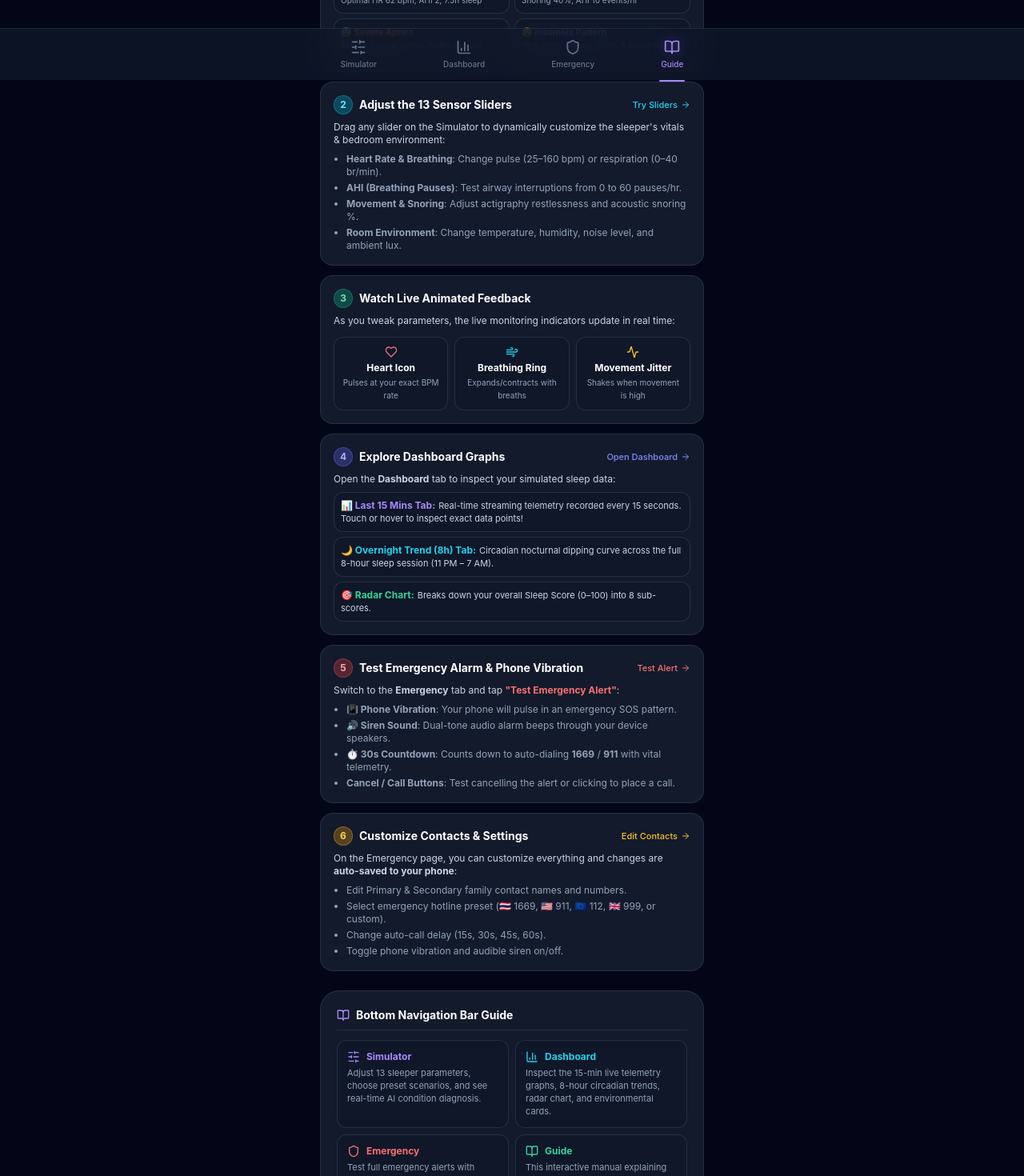
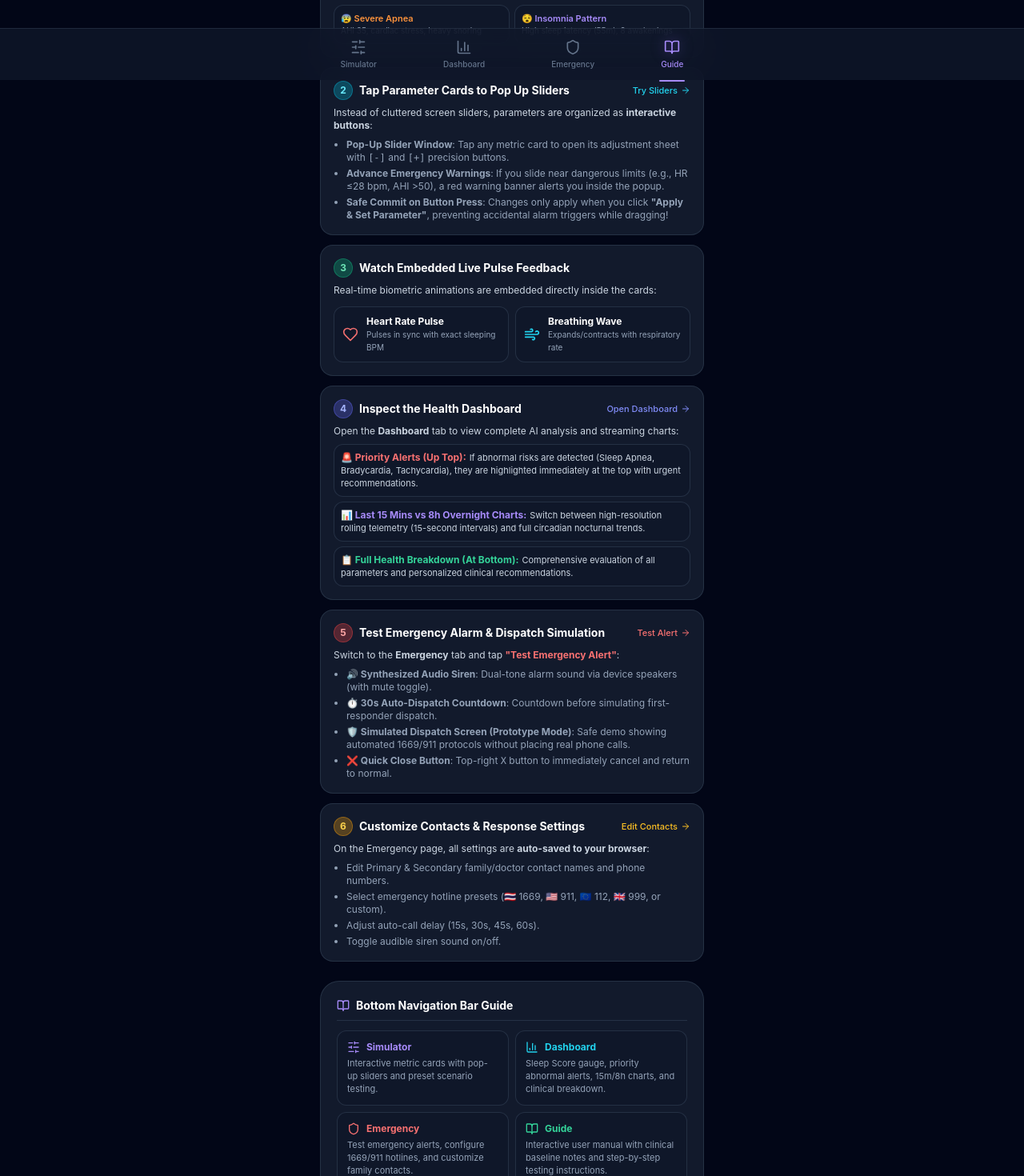
Before and after one commit to MonGZAZA/contactless-sleep-monitor-gui, a React (Vite) app: page /guide in a window 1280 px wide. Shown: the part 700-2170 px from the top of the page at 80% size. Built offline with nearby package versions, Linux system fonts and the light colour scheme.

Commit message:
Update Player Guide to match all current features, slider popovers, and dashboard structure

```diff
--- a/src/pages/Guide.jsx
+++ b/src/pages/Guide.jsx
@@ -11,12 +11,13 @@ import {
   AlertTriangle,
   Zap,
   Phone,
-  Vibrate,
   Clock,
   Sparkles,
   ArrowRight,
   CheckCircle2,
   Volume2,
+  ShieldAlert,
+  ClipboardList,
 } from 'lucide-react';
 
 export default function Guide() {
@@ -34,7 +35,7 @@ export default function Guide() {
           </div>
         </div>
         <p className="text-xs text-slate-300 leading-relaxed mt-2">
-          This web app is a <strong>companion prototype</strong> for DreamGuard — a <strong>contactless bedside health monitor</strong>. It allows you to simulate any sleeper condition and see how the AI analyzes health vitals, calculates sleep quality, and triggers emergency alerts in real time.
+          This web app is a <strong>companion prototype</strong> for DreamGuard — a <strong>contactless bedside health monitor</strong>. It allows you to simulate any sleeper condition and observe how AI analyzes vitals, calculates sleep scores, detects abnormalities, and triggers emergency protocols in real time.
         </p>
       </div>
 
@@ -50,13 +51,13 @@ export default function Guide() {
         </div>
         <div className="text-[11px] text-slate-300 space-y-1.5 leading-relaxed">
           <p>
-            • <strong className="text-white">Every person's body is different:</strong> Optimal heart rates, respiration, and sleep duration vary across individuals based on age, genetics, physical fitness (e.g., an athlete's resting pulse is naturally lower), and existing medical conditions.
+            • <strong className="text-white">Every person's body is different:</strong> Optimal heart rates, respiration, and sleep duration vary across individuals based on age, genetics, physical fitness (e.g., an athlete's resting pulse is naturally lower), and medical history.
           </p>
           <p>
-            • <strong className="text-white">Example Reference Baseline:</strong> The numbers and thresholds shown in this prototype represent a standard adult population reference.
+            • <strong className="text-white">Example Reference Baseline:</strong> The numbers and thresholds shown in this prototype represent standard adult population reference values.
           </p>
           <p>
-            • <strong className="text-white">3-Night Adaptive AI Calibration:</strong> In real-world operation, DreamGuard first performs an automatic <strong>3-night baseline calibration</strong> to learn your personal resting physiology and bedroom environment before generating custom, individualized health advice.
+            • <strong className="text-white">3-Night Adaptive AI Calibration:</strong> In real-world deployment, DreamGuard first performs an automatic <strong>3-night baseline calibration</strong> to learn your personal resting physiology and bedroom environment before generating individualized health advice.
           </p>
         </div>
       </div>
@@ -85,7 +86,7 @@ export default function Guide() {
             </Link>
           </div>
           <p className="text-xs text-slate-300">
-            Tap preset scenario buttons to immediately load clinically realistic sleep profiles:
+            Swipe or click the preset buttons at the top of the Simulator to immediately load clinically realistic sleep profiles:
           </p>
           <div className="grid grid-cols-2 gap-1.5 text-[11px] pt-1">
             <div className="p-2 bg-slate-900/80 rounded-xl border border-slate-700/60">
@@ -114,7 +115,7 @@ export default function Guide() {
               <span className="w-6 h-6 rounded-full bg-cyan-500/30 text-cyan-300 font-bold text-xs flex items-center justify-center border border-cyan-500/40">
                 2
               </span>
-              <h4 className="text-sm font-bold text-white">Adjust the 13 Sensor Sliders</h4>
+              <h4 className="text-sm font-bold text-white">Tap Parameter Cards to Pop Up Sliders</h4>
             </div>
             <Link
               to="/"
@@ -124,13 +125,12 @@ export default function Guide() {
             </Link>
           </div>
           <p className="text-xs text-slate-300">
-            Drag any slider on the Simulator to dynamically customize the sleeper's vitals & bedroom environment:
+            Instead of cluttered screen sliders, parameters are organized as <strong>interactive buttons</strong>:
           </p>
           <ul className="text-xs text-slate-400 space-y-1 pl-4 list-disc">
-            <li><strong>Heart Rate & Breathing</strong>: Change pulse (25–160 bpm) or respiration (0–40 br/min).</li>
-            <li><strong>AHI (Breathing Pauses)</strong>: Test airway interruptions from 0 to 60 pauses/hr.</li>
-            <li><strong>Movement & Snoring</strong>: Adjust actigraphy restlessness and acoustic snoring %.</li>
-            <li><strong>Room Environment</strong>: Change temperature, humidity, noise level, and ambient lux.</li>
+            <li><strong>Pop-Up Slider Window</strong>: Tap any metric card to open its adjustment sheet with <code>[-]</code> and <code>[+]</code> precision buttons.</li>
+            <li><strong>Advance Emergency Warnings</strong>: If you slide near dangerous limits (e.g., HR ≤28 bpm, AHI &gt;50), a red warning banner alerts you inside the popup.</li>
+            <li><strong>Safe Commit on Button Press</strong>: Changes only apply when you click <strong>"Apply & Set Parameter"</strong>, preventing accidental alarm triggers while dragging!</li>
           </ul>
         </div>
 
@@ -140,26 +140,25 @@ export default function Guide() {
             <span className="w-6 h-6 rounded-full bg-emerald-500/30 text-emerald-300 font-bold text-xs flex items-center justify-center border border-emerald-500/40">
               3
             </span>
-            <h4 className="text-sm font-bold text-white">Watch Live Animated Feedback</h4>
+            <h4 className="text-sm font-bold text-white">Watch Embedded Live Pulse Feedback</h4>
           </div>
           <p className="text-xs text-slate-300">
-            As you tweak parameters, the live monitoring indicators update in real time:
+            Real-time biometric animations are embedded directly inside the cards:
           </p>
-          <div className="grid grid-cols-3 gap-2 text-center text-xs pt-1">
-            <div className="p-2.5 bg-slate-900/80 rounded-xl border border-slate-700/60">
-              <Heart className="w-4 h-4 text-red-400 mx-auto mb-1 animate-pulse" />
-              <span className="font-bold text-white">Heart Icon</span>
-              <p className="text-[10px] text-slate-400 mt-0.5">Pulses at your exact BPM rate</p>
+          <div className="grid grid-cols-2 gap-2 text-xs pt-1">
+            <div className="p-2.5 bg-slate-900/80 rounded-xl border border-slate-700/60 flex items-center gap-2.5">
+              <Heart className="w-5 h-5 text-red-400 animate-pulse shrink-0" />
+              <div>
+                <span className="font-bold text-white block">Heart Rate Pulse</span>
+                <p className="text-[10px] text-slate-400">Pulses in sync with exact sleeping BPM</p>
+              </div>
             </div>
-            <div className="p-2.5 bg-slate-900/80 rounded-xl border border-slate-700/60">
-              <Wind className="w-4 h-4 text-cyan-400 mx-auto mb-1" />
-              <span className="font-bold text-white">Breathing Ring</span>
-              <p className="text-[10px] text-slate-400 mt-0.5">Expands/contracts with breaths</p>
-            </div>
-            <div className="p-2.5 bg-slate-900/80 rounded-xl border border-slate-700/60">
-              <Activity className="w-4 h-4 text-amber-400 mx-auto mb-1" />
-              <span className="font-bold text-white">Movement Jitter</span>
-              <p className="text-[10px] text-slate-400 mt-0.5">Shakes when movement is high</p>
+            <div className="p-2.5 bg-slate-900/80 rounded-xl border border-slate-700/60 flex items-center gap-2.5">
+              <Wind className="w-5 h-5 text-cyan-400 shrink-0" />
+              <div>
+                <span className="font-bold text-white block">Breathing Wave</span>
+                <p className="text-[10px] text-slate-400">Expands/contracts with respiratory rate</p>
+              </div>
             </div>
           </div>
         </div>
@@ -171,7 +170,7 @@ export default function Guide() {
               <span className="w-6 h-6 rounded-full bg-indigo-500/30 text-indigo-300 font-bold text-xs flex items-center justify-center border border-indigo-500/40">
                 4
               </span>
-              <h4 className="text-sm font-bold text-white">Explore Dashboard Graphs</h4>
+              <h4 className="text-sm font-bold text-white">Inspect the Health Dashboard</h4>
             </div>
             <Link
               to="/dashboard"
@@ -181,25 +180,25 @@ export default function Guide() {
             </Link>
           </div>
           <p className="text-xs text-slate-300">
-            Open the <strong>Dashboard</strong> tab to inspect your simulated sleep data:
+            Open the <strong>Dashboard</strong> tab to view complete AI analysis and streaming charts:
           </p>
           <div className="space-y-1.5 text-xs">
             <div className="p-2 bg-slate-900/80 rounded-xl border border-slate-700/60">
-              <span className="font-bold text-violet-400">📊 Last 15 Mins Tab:</span>
+              <span className="font-bold text-red-400">🚨 Priority Alerts (Up Top):</span>
               <span className="text-slate-300 text-[11px] ml-1">
-                Real-time streaming telemetry recorded every 15 seconds. Touch or hover to inspect exact data points!
+                If abnormal risks are detected (Sleep Apnea, Bradycardia, Tachycardia), they are highlighted immediately at the top with urgent recommendations.
               </span>
             </div>
             <div className="p-2 bg-slate-900/80 rounded-xl border border-slate-700/60">
-              <span className="font-bold text-cyan-400">🌙 Overnight Trend (8h) Tab:</span>
+              <span className="font-bold text-violet-400">📊 Last 15 Mins vs 8h Overnight Charts:</span>
               <span className="text-slate-300 text-[11px] ml-1">
-                Circadian nocturnal dipping curve across the full 8-hour sleep session (11 PM – 7 AM).
+                Switch between high-resolution rolling telemetry (15-second intervals) and full circadian nocturnal trends.
               </span>
             </div>
             <div className="p-2 bg-slate-900/80 rounded-xl border border-slate-700/60">
-              <span className="font-bold text-emerald-400">🎯 Radar Chart:</span>
+              <span className="font-bold text-emerald-400">📋 Full Health Breakdown (At Bottom):</span>
               <span className="text-slate-300 text-[11px] ml-1">
-                Breaks down your overall Sleep Score (0–100) into 8 sub-scores.
+                Comprehensive evaluation of all parameters and personalized clinical recommendations.
               </span>
             </div>
           </div>
@@ -212,7 +211,7 @@ export default function Guide() {
               <span className="w-6 h-6 rounded-full bg-red-500/30 text-red-300 font-bold text-xs flex items-center justify-center border border-red-500/40">
                 5
               </span>
-              <h4 className="text-sm font-bold text-white">Test Emergency Alarm & Phone Vibration</h4>
+              <h4 className="text-sm font-bold text-white">Test Emergency Alarm & Dispatch Simulation</h4>
             </div>
             <Link
               to="/emergency"
@@ -225,10 +224,10 @@ export default function Guide() {
             Switch to the <strong>Emergency</strong> tab and tap <span className="text-red-400 font-bold">"Test Emergency Alert"</span>:
           </p>
           <ul className="text-xs text-slate-400 space-y-1 pl-4 list-disc">
-            <li><strong>📳 Phone Vibration</strong>: Your phone will pulse in an emergency SOS pattern.</li>
-            <li><strong>🔊 Siren Sound</strong>: Dual-tone audio alarm beeps through your device speakers.</li>
-            <li><strong>⏱️ 30s Countdown</strong>: Counts down to auto-dialing <strong>1669</strong> / <strong>911</strong> with vital telemetry.</li>
-            <li><strong>Cancel / Call Buttons</strong>: Test cancelling the alert or clicking to place a call.</li>
+            <li><strong>🔊 Synthesized Audio Siren</strong>: Dual-tone alarm sound via device speakers (with mute toggle).</li>
+            <li><strong>⏱️ 30s Auto-Dispatch Countdown</strong>: Countdown before simulating first-responder dispatch.</li>
+            <li><strong>🛡️ Simulated Dispatch Screen (Prototype Mode)</strong>: Safe demo showing automated 1669/911 protocols without placing real phone calls.</li>
+            <li><strong>❌ Quick Close Button</strong>: Top-right <code>X</code> button to immediately cancel and return to normal.</li>
           </ul>
         </div>
 
@@ -239,7 +238,7 @@ export default function Guide() {
               <span className="w-6 h-6 rounded-full bg-amber-500/30 text-amber-300 font-bold text-xs flex items-center justify-center border border-amber-500/40">
                 6
               </span>
-              <h4 className="text-sm font-bold text-white">Customize Contacts & Settings</h4>
+              <h4 className="text-sm font-bold text-white">Customize Contacts & Response Settings</h4>
             </div>
             <Link
               to="/emergency"
@@ -249,13 +248,13 @@ export default function Guide() {
             </Link>
           </div>
           <p className="text-xs text-slate-300">
-            On the Emergency page, you can customize everything and changes are <strong>auto-saved to your phone</strong>:
+            On the Emergency page, all settings are <strong>auto-saved to your browser</strong>:
           </p>
           <ul className="text-xs text-slate-400 space-y-1 pl-4 list-disc">
-            <li>Edit Primary & Secondary family contact names and numbers.</li>
-            <li>Select emergency hotline preset (🇹🇭 1669, 🇺🇸 911, 🇪🇺 112, 🇬🇧 999, or custom).</li>
-            <li>Change auto-call delay (15s, 30s, 45s, 60s).</li>
-            <li>Toggle phone vibration and audible siren on/off.</li>
+            <li>Edit Primary & Secondary family/doctor contact names and phone numbers.</li>
+            <li>Select emergency hotline presets (🇹🇭 1669, 🇺🇸 911, 🇪🇺 112, 🇬🇧 999, or custom).</li>
+            <li>Adjust auto-call delay (15s, 30s, 45s, 60s).</li>
+            <li>Toggle audible siren sound on/off.</li>
           </ul>
         </div>
       </section>
@@ -273,7 +272,7 @@ export default function Guide() {
               <span>Simulator</span>
             </div>
             <p className="text-[11px] text-slate-400">
-              Adjust 13 sleeper parameters, choose preset scenarios, and see real-time AI condition diagnosis.
+              Interactive metric cards with pop-up sliders and preset scenario testing.
             </p>
           </div>
 
@@ -283,7 +282,7 @@ export default function Guide() {
               <span>Dashboard</span>
             </div>
             <p className="text-[11px] text-slate-400">
-              Inspect the 15-min live telemetry graphs, 8-hour circadian trends, radar chart, and environmental cards.
+              Sleep Score gauge, priority abnormal alerts, 15m/8h charts, and clinical breakdown.
             </p>
           </div>
 
@@ -293,7 +292,7 @@ export default function Guide() {
               <span>Emergency</span>
             </div>
             <p className="text-[11px] text-slate-400">
-              Test full emergency alerts with phone vibration & sound, edit contact numbers, and configure 1669/911.
+              Test emergency alerts, configure 1669/911 hotlines, and customize family contacts.
             </p>
           </div>
 
@@ -303,7 +302,7 @@ export default function Guide() {
               <span>Guide</span>
             </div>
             <p className="text-[11px] text-slate-400">
-              This interactive manual explaining what everything does and how to test every feature.
+              Interactive user manual with clinical baseline notes and step-by-step testing instructions.
             </p>
           </div>
         </div>
```
